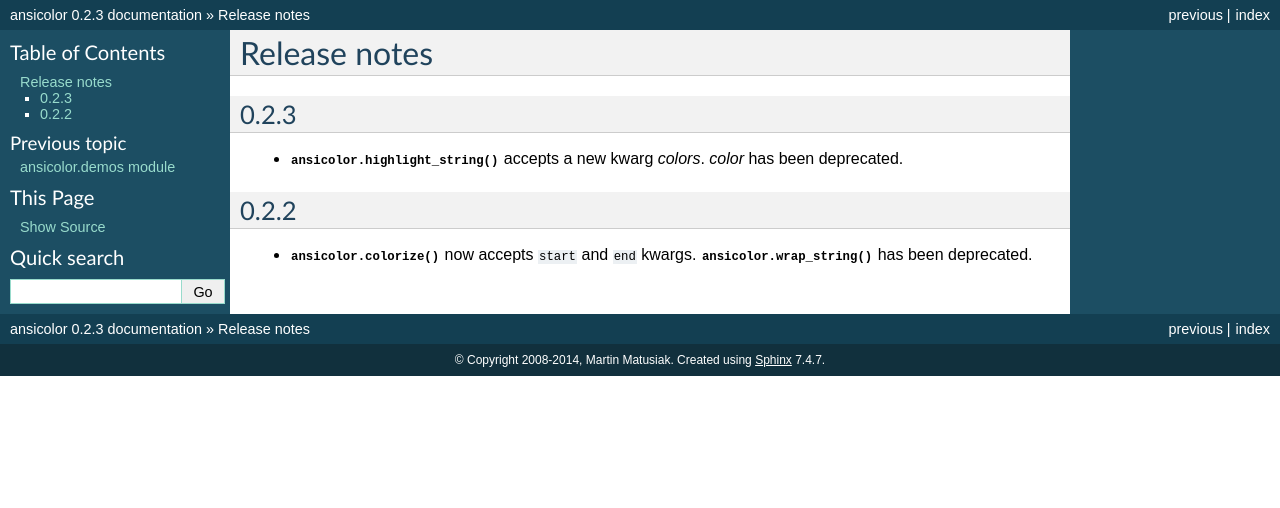
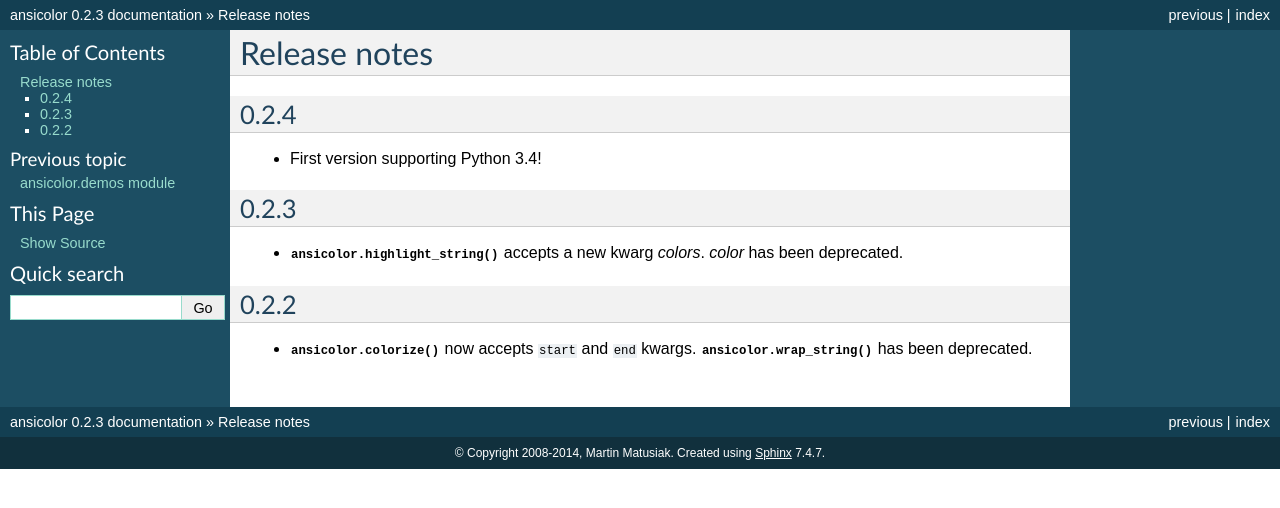
Before and after one commit to numerodix/ansicolor, a Sphinx documentation site: the page built from docs/src/changes.rst, in a window 1280 px wide. Shown: the top 508 px of the page. Built offline with Sphinx 7.4.7, drawn with Linux system fonts in a browser that asks for light colours.

Commit message:
update docs

```diff
--- a/docs/src/changes.rst
+++ b/docs/src/changes.rst
@@ -1,6 +1,11 @@
 Release notes
 =============
 
+
+0.2.4
+-----
+
+- First version supporting Python 3.4!
 
 0.2.3
 -----
```
